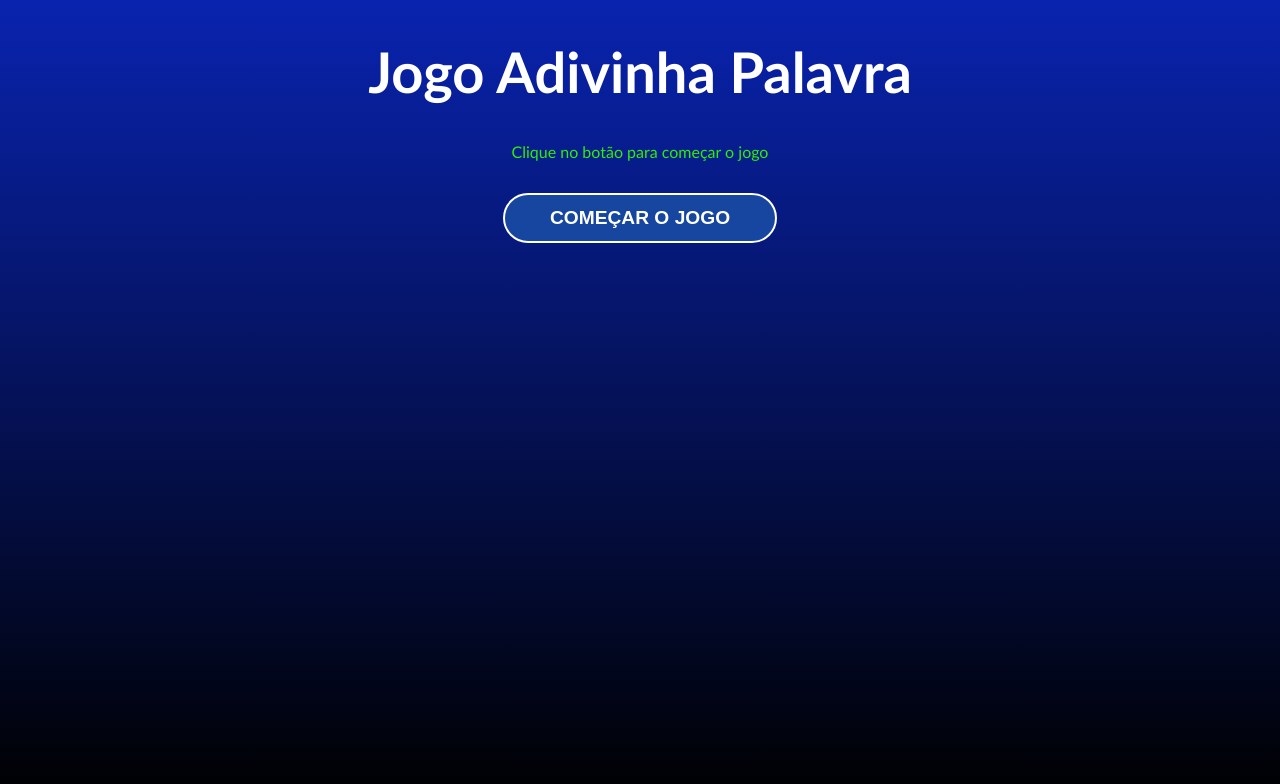
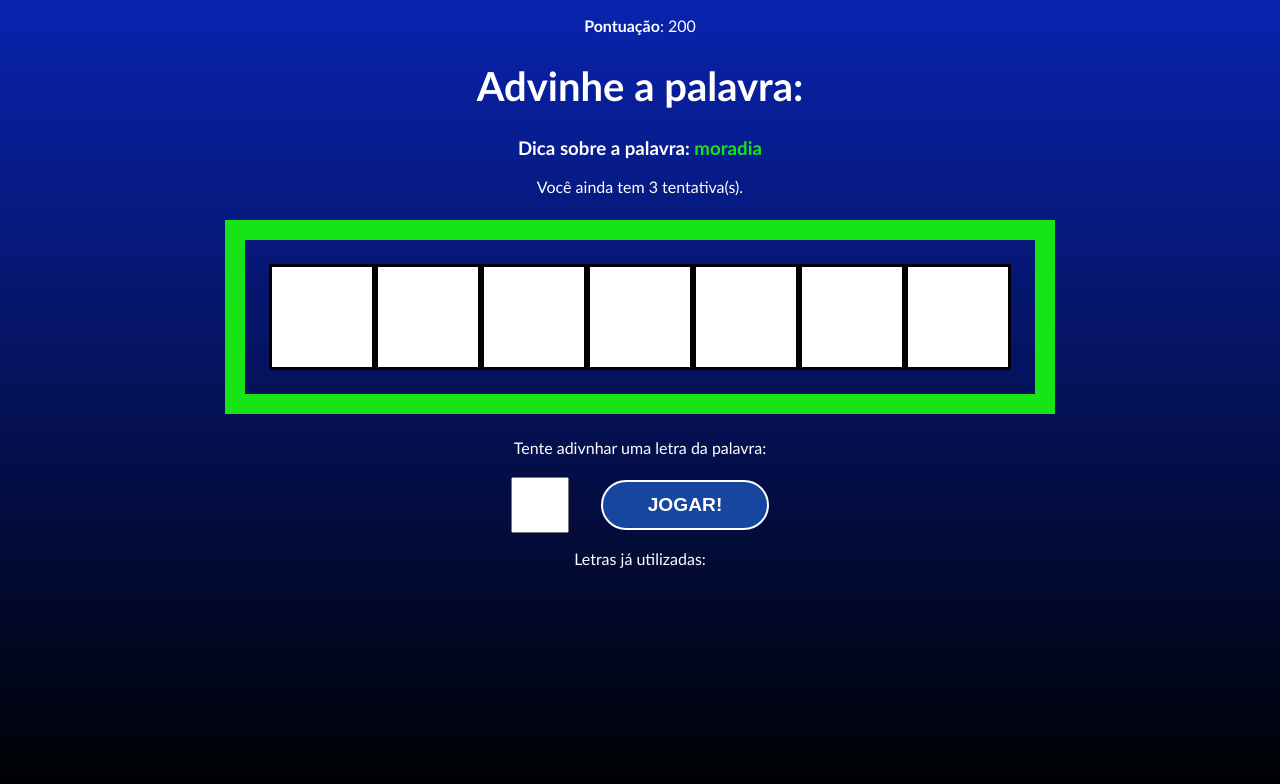
Before and after one commit to AlexandreLiberatto/Adivinhe-a-Palavra, a React (Vite) app: page / in a window 1280 px wide. Shown: the top 784 px of the page. Built offline with nearby package versions, Linux system fonts and the light colour scheme.

Commit message:
finalizando o jogo

```diff
--- a/src/App.jsx
+++ b/src/App.jsx
@@ -1,24 +1,21 @@
-//CSS
-import "./App.css";
-
-//React
 import { useCallback, useEffect, useState } from "react";
 
-//Dados
-import { wordsList } from "./data/words";
-
-//components
+// components
 import StartScreen from "./components/StartScreen";
 import Game from "./components/Game";
 import GameOver from "./components/GameOver";
+
+// styles
+import "./App.css";
+
+// data
+import { wordsList } from "./data/words";
 
 const stages = [
   { id: 1, name: "start" },
   { id: 2, name: "game" },
   { id: 3, name: "end" },
 ];
-
-const guessesQty = 3;
 
 function App() {
   const [gameStage, setGameStage] = useState(stages[0].name);
@@ -30,47 +27,54 @@
 
   const [guessedLetters, setGuessedLetters] = useState([]);
   const [wrongLetters, setWrongLetters] = useState([]);
-  const [guesses, setGuesses] = useState(guessesQty); /* Chances do usuário */
+  const [guesses, setGuesses] = useState(3);
   const [score, setScore] = useState(0);
 
-  const pickWordAndCategory = () => {
+  console.log(words);
+
+  const pickWordAndCategory = useCallback(() => {
+    // pick a random category
     const categories = Object.keys(words);
     const category =
       categories[Math.floor(Math.random() * Object.keys(categories).length)];
 
-    console.log(category);
-
+    // pick a random word
     const word =
       words[category][Math.floor(Math.random() * words[category].length)];
 
-    console.log(word);
+    console.log(category, word);
 
-    return { word, category };
-  };
+    return { category, word };
+  }, [words]);
 
-  // starts
-  const startGame = () => {
-    // pick
-    const { word, category } = pickWordAndCategory();
+  // start the game
+  const startGame = useCallback(() => {
+    // clear all letters
+    clearLettersStates();
+
+    // choose a word
+    const { category, word } = pickWordAndCategory();
+
+    console.log(category, word);
 
     let wordLetters = word.split("");
 
     wordLetters = wordLetters.map((l) => l.toLowerCase());
 
-    console.log(word, category);
-    console.log(wordLetters);
+    // console.log(category, word);
 
+    setPickedCategory(category);
     setPickedWord(word);
-    setPickedCategory(category);
     setLetters(wordLetters);
 
     setGameStage(stages[1].name);
-  };
+  }, [pickWordAndCategory]);
 
-  // process
+  // process letter input
   const verifyLetter = (letter) => {
     const normalizedLetter = letter.toLowerCase();
 
+    // check if letter has already been utilized
     if (
       guessedLetters.includes(normalizedLetter) ||
       wrongLetters.includes(normalizedLetter)
@@ -78,41 +82,63 @@
       return;
     }
 
-    if (letter.includes(normalizedLetter)) {
+    // push guessed letter or remove a chance
+    if (letters.includes(normalizedLetter)) {
       setGuessedLetters((actualGuessedLetters) => [
         ...actualGuessedLetters,
+        letter,
+      ]);
+    } else {
+      setWrongLetters((actualWrongLetters) => [
+        ...actualWrongLetters,
         normalizedLetter,
       ]);
-    } else {
-      setWrongLetters((actualWorongLetters) => [
-        ...actualWorongLetters,
-        normalizedLetter,
-      ]);
+
       setGuesses((actualGuesses) => actualGuesses - 1);
     }
   };
 
-  const clearLetterStates = () => {
+  console.log(wrongLetters);
+
+  // restart the game
+  const retry = () => {
+    setScore(0);
+    setGuesses(3);
+    setGameStage(stages[0].name);
+  };
+
+  // clear letters state
+  const clearLettersStates = () => {
     setGuessedLetters([]);
     setWrongLetters([]);
   };
 
+  // check if guesses ended
   useEffect(() => {
-    if (guesses <= 0) {
-      // reset
-      clearLetterStates();
+    if (guesses === 0) {
+      // game over and reset all states
+      clearLettersStates();
 
       setGameStage(stages[2].name);
     }
   }, [guesses]);
 
-  //restarts
-  const retry = () => {
-    setScore(0);
-    setGuesses(guessesQty);
+  // check win condition
+  useEffect(() => {
+    const uniqueLetters = [...new Set(letters)];
 
-    setGameStage(stages[0].name);
-  };
+    console.log(uniqueLetters);
+    console.log(guessedLetters);
+
+    // win condition
+    if (guessedLetters.length === uniqueLetters.length) {
+      // add score
+      setScore((actualScore) => (actualScore += 100));
+
+      // restart game with new word
+      startGame();
+    }
+  }, [guessedLetters, letters, startGame]);
 
   return (
     <div className="App">
--- a/src/components/Game.jsx
+++ b/src/components/Game.jsx
@@ -1,10 +1,12 @@
 import { useState, useRef } from "react";
+
+// styles
 import "./Game.css";
 
 const Game = ({
   verifyLetter,
+  pickedCategory,
   pickedWord,
-  pickedCategory,
   letters,
   guessedLetters,
   wrongLetters,
@@ -27,17 +29,17 @@
   return (
     <div className="game">
       <p className="points">
-        <span>Pontução: {score}</span>
+        <span>Pontuação</span>: {score}
       </p>
-      <h1>Adivinhe a palavra:</h1>
+      <h1>Advinhe a palavra:</h1>
       <h3 className="tip">
         Dica sobre a palavra: <span>{pickedCategory}</span>
       </h3>
-      <p>Você ainda tem {guesses} tentativas(s).</p>
+      <p>Você ainda tem {guesses} tentativa(s).</p>
       <div className="wordContainer">
         {letters.map((letter, i) =>
           guessedLetters.includes(letter) ? (
-            <span key={i} className="letter">
+            <span className="letter" key={i}>
               {letter}
             </span>
           ) : (
@@ -46,14 +48,14 @@
         )}
       </div>
       <div className="letterContainer">
-        <p>Tente adivinhar uma letra da palavra:</p>
+        <p>Tente adivnhar uma letra da palavra:</p>
         <form onSubmit={handleSubmit}>
           <input
             type="text"
             name="letter"
             maxLength="1"
+            onChange={(e) => setLetter(e.target.value)}
             required
-            onChange={(e) => setLetter(e.target.value)}
             value={letter}
             ref={letterInputRef}
           />
@@ -61,7 +63,7 @@
         </form>
       </div>
       <div className="wrongLettersContainer">
-        <p>Letras já ultilizadas:</p>
+        <p>Letras já utilizadas:</p>
         {wrongLetters.map((letter, i) => (
           <span key={i}>{letter}, </span>
         ))}
--- a/src/components/GameOver.jsx
+++ b/src/components/GameOver.jsx
@@ -1,14 +1,15 @@
-import './GameOver.css';
+import "./GameOver.css";
 
 const GameOver = ({ retry, score }) => {
   return (
-    <div>
-        <h1>Fim de Jogo!  &#x1F622;</h1>
-        <h2>A sua pontuação foi: <span>{score}</span></h2>
-        <button onClick={retry}>Resetar Jogo</button>
+    <div className="gameover">
+      <h1>Fim de jogo!</h1>
+      <h2>
+        A sua pontuação foi: <span>{score}</span>!
+      </h2>
+      <button onClick={retry}>Reiniciar</button>
+    </div>
+  );
+};
 
-    </div>
-  )
-}
-
-export default GameOver
+export default GameOver;
--- a/src/components/StartScreen.jsx
+++ b/src/components/StartScreen.jsx
@@ -1,13 +1,13 @@
 import "./StartScreen.css";
 
-const StartScreen = ({ startGame }) => {
+const GameStart = ({ startGame }) => {
   return (
     <div className="start">
-      <h1>Jogo Adivinha Palavra</h1>
-      <p>Clique no botão para começar o jogo</p>
-      <button onClick={startGame}>Começar o Jogo</button>
+      <h1>Secret Word</h1>
+      <p>Clique no botão abaixo para começar a jogar</p>
+      <button onClick={startGame}>Começar jogo</button>
     </div>
   );
 };
 
-export default StartScreen;
+export default GameStart;
```
